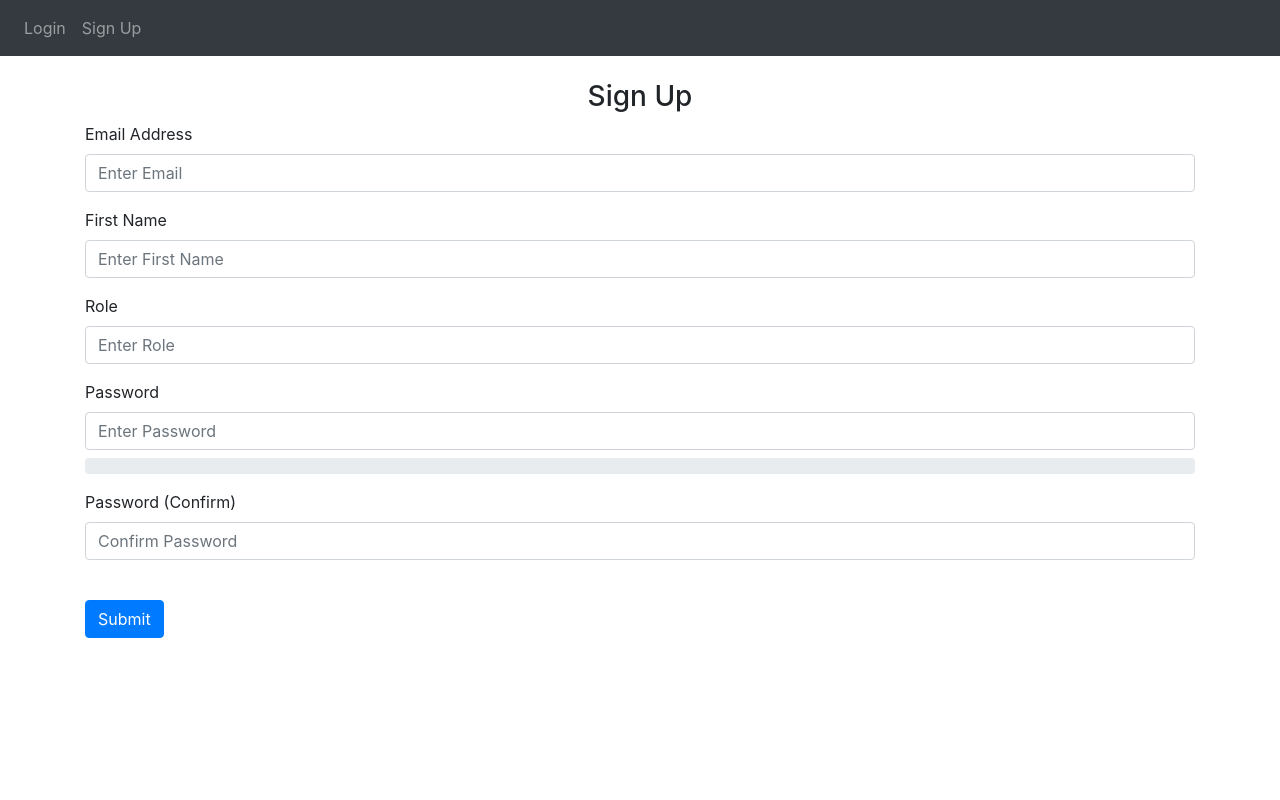
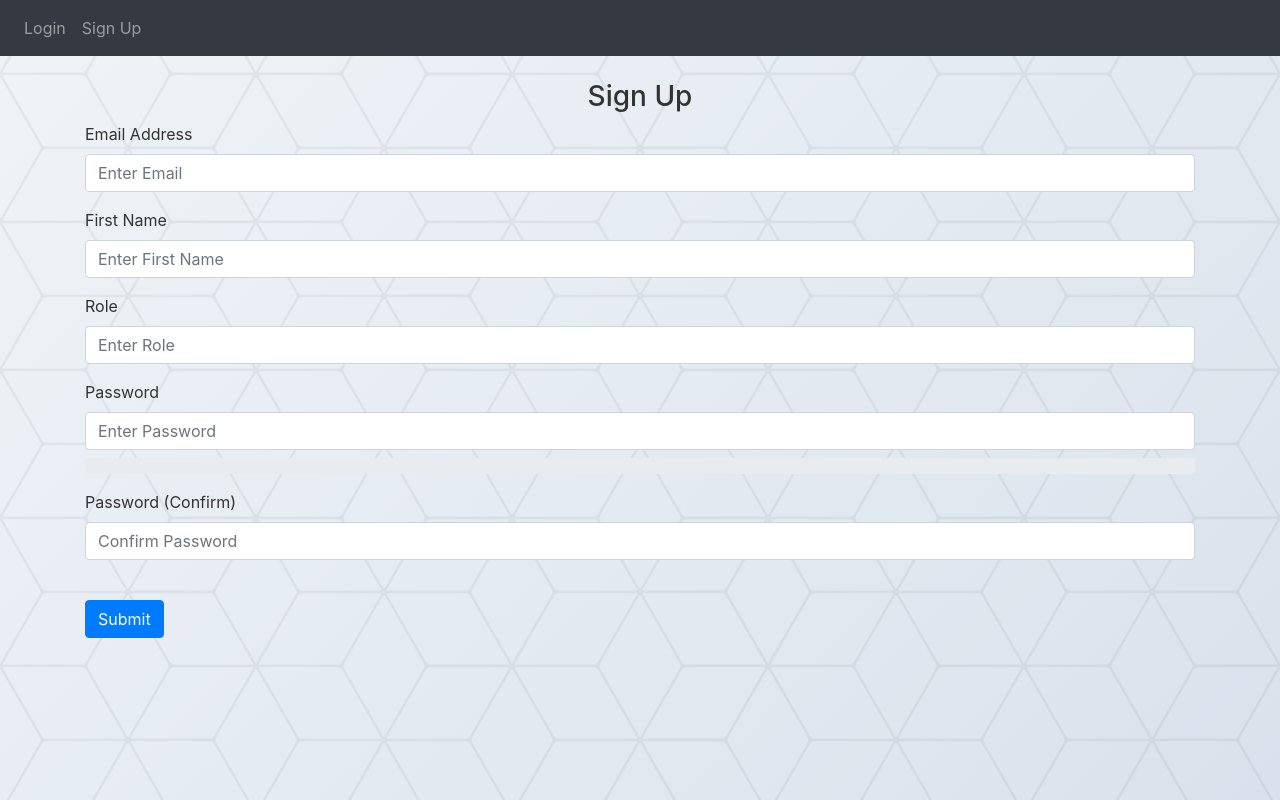
Before and after one commit to ToMandel/Final_Project-Mal_Content, a Flask app: page /sign-up in a window 1280 px wide. Run offline with Flask 3, Linux system fonts and the light colour scheme; parts of the project's set-up code (start-up, migrations or seed data) failed here and were passed over; some libraries are stand-ins or nearby versions.

Commit message:
added patterned background to the website

```diff
--- /dev/null
+++ b/website/static/css/background.css
@@ -0,0 +1,24 @@
+body {
+    background: linear-gradient(135deg, #f0f4f8, #d9e2ec);
+    background-attachment: fixed; /* Ensures the background stays fixed during scrolling */
+    background-repeat: no-repeat;
+    background-size: cover;
+    color: #333333;
+}
+
+body::before {
+    content: '';
+    position: absolute;
+    top: 0;
+    left: 0;
+    width: 100%;
+    height: 100%;
+    background-image: url('/static/img/pattern.png');
+    opacity: 0.05; /* Slightly increase opacity for visibility on lighter background */
+    z-index: -1; /* Ensure that the pattern stays in the background */
+}
+
+.navbar {
+    background-color: #b0bec5;
+    color: #ffffff;
+}
--- a/website/templates/base.html
+++ b/website/templates/base.html
@@ -14,6 +14,7 @@
     href="https://stackpath.bootstrapcdn.com/font-awesome/4.7.0/css/font-awesome.min.css"
     crossorigin="anonymous">
   <link rel="stylesheet" href="{{ url_for('static', filename='css/reports.css') }}">
+  <link rel="stylesheet" href="{{ url_for('static', filename='css/background.css') }}">
 </head>
 <body>
   <nav class="navbar navbar-expand-lg navbar-dark bg-dark">
```
Also changed, not shown: website/static/img/pattern.png (added).
